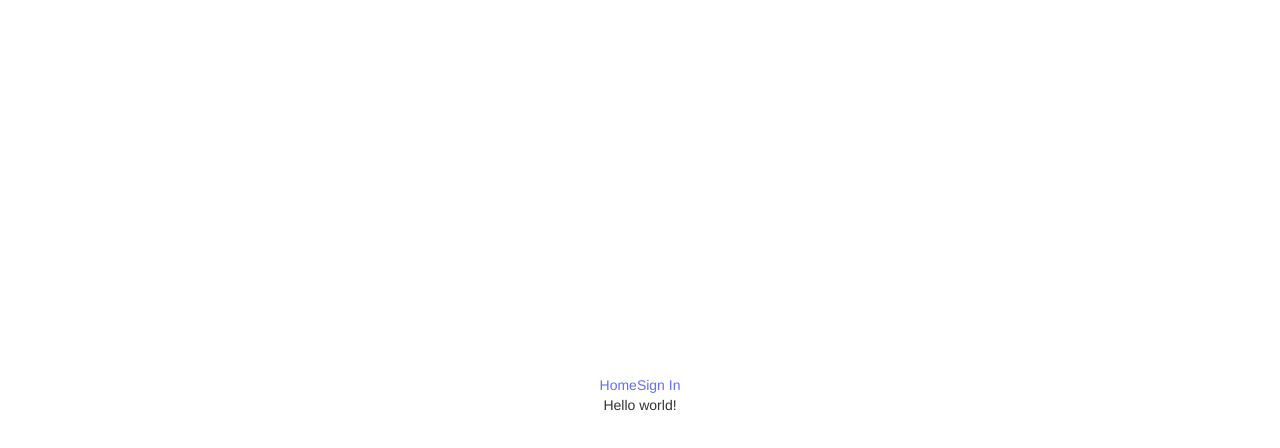
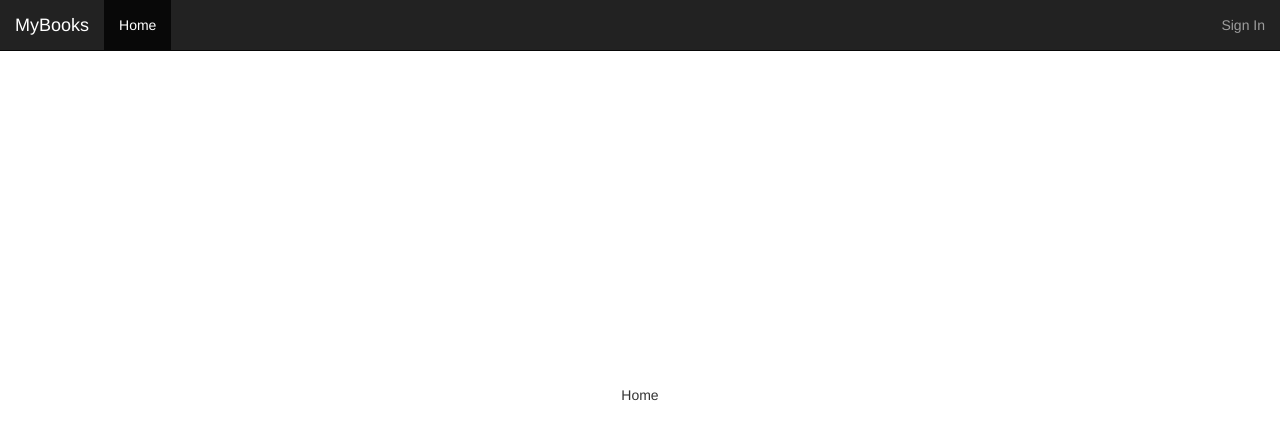
Before and after one commit to 14coruma/MyBooks, a React (Vite) app in the folder mybooks.client/: page / in a window 1280 px wide. Shown: the top 448 px of the page. Built offline with nearby package versions, Linux system fonts and the light colour scheme.

Commit message:
Add shell Navbar and SignIn views

```diff
--- a/mybooks.client/src/App.tsx
+++ b/mybooks.client/src/App.tsx
@@ -2,6 +2,7 @@ import './App.css';
 import { BrowserRouter, Routes, Route } from "react-router-dom";
 import Layout from "./views/Layout";
 import Home from "./views/Home";
+import SignIn from "./views/Signin";
 
 function App() {
     return (
@@ -9,6 +10,7 @@ function App() {
             <Routes>
                 <Route path="/" element={<Layout />}>
                     <Route index element={<Home />} />
+                    <Route path="signin" element={<SignIn />} />
                 </Route>
             </Routes>
         </BrowserRouter>
--- /dev/null
+++ b/mybooks.client/src/components/Navbar.tsx
@@ -0,0 +1,21 @@
+import { Link } from "react-router-dom";
+
+function Navbar() {
+    return (
+        <nav className={'navbar navbar-inverse navbar-fixed-top'} >
+            <div className={'container-fluid'}>
+                <div className={'navbar-header'}>
+                    <Link to="/" className={'navbar-brand'}>MyBooks</Link>
+                </div>
+                <ul className={'nav navbar-nav'}>
+                    <li className={'active'}><Link to="/">Home</Link></li>
+                </ul>
+                <ul className={'nav navbar-nav navbar-right'}>
+                    <li><Link to="/signin">Sign In</Link></li>
+                </ul>
+            </div>
+        </nav>
+  );
+}
+
+export default Navbar;
--- a/mybooks.client/src/views/Home.tsx
+++ b/mybooks.client/src/views/Home.tsx
@@ -1,6 +1,6 @@
 function Home() {
   return (
-    <p>Hello world!</p>
+    <p>Home</p>
   );
 }
 
--- a/mybooks.client/src/views/Layout.tsx
+++ b/mybooks.client/src/views/Layout.tsx
@@ -1,10 +1,10 @@
-import { Outlet, Link } from "react-router-dom";
+import { Outlet } from "react-router-dom";
+import Navbar from "../components/Navbar";
 
 function Layout() {
 
     return (<div>
-        <Link to="/">Home</Link>
-        <Link to="/signin">Sign In</Link>
+        <Navbar />
         <Outlet />
     </div>);
 }
--- /dev/null
+++ b/mybooks.client/src/views/SignIn.tsx
@@ -0,0 +1,7 @@
+function SignIn() {
+  return (
+    <p>Sign In</p>
+  );
+}
+
+export default SignIn;
```
Also changed, not shown: 1 other file (tests, documents, lock files or other folders).
